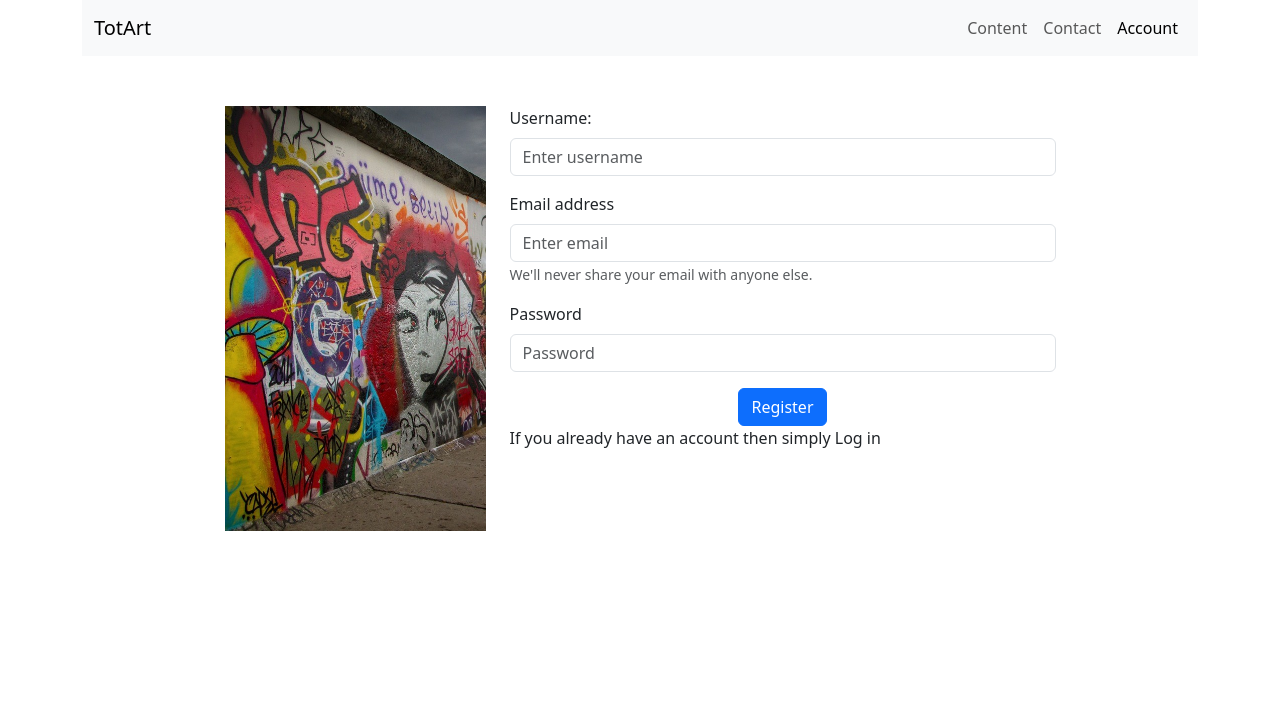
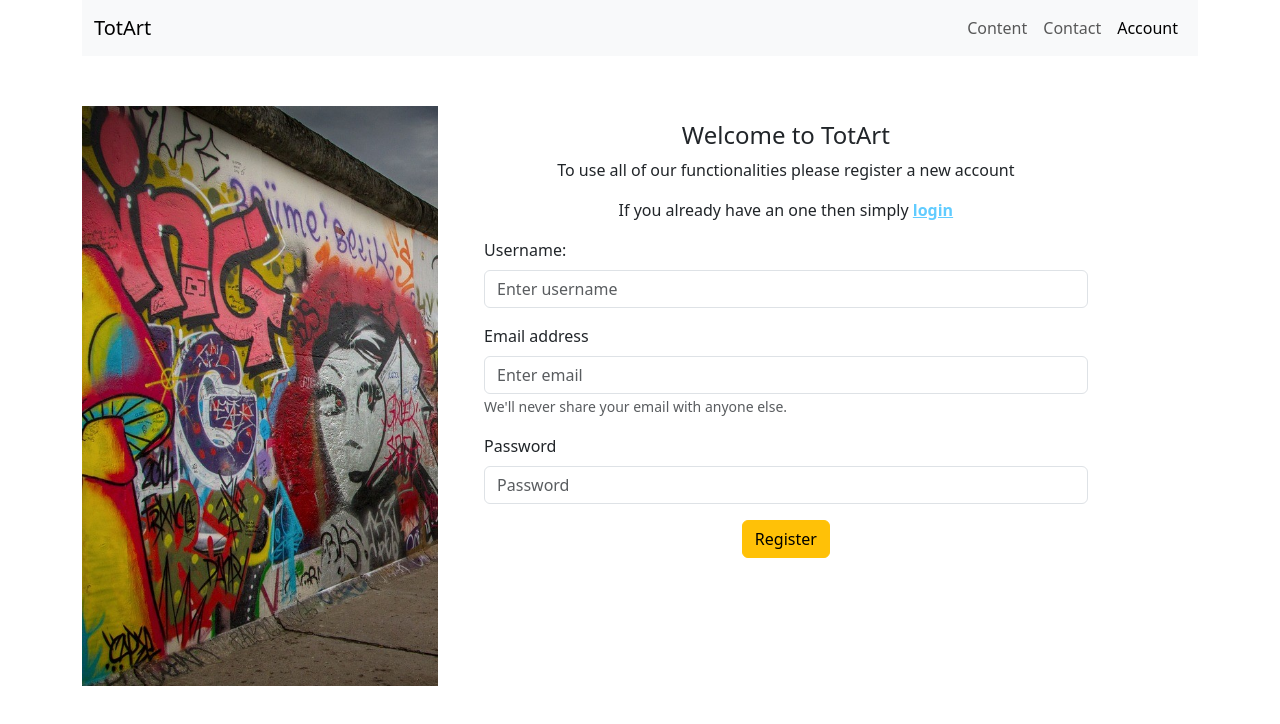
Before and after one commit to RZajacc/totArt, a React (Vite) app in the folder client/: page /account in a window 1280 px wide. Shown: the top 724 px of the page. Built offline with nearby package versions, Linux system fonts and the light colour scheme; the HTML template or start-up script is replaced by a standard one.

Commit message:
added some styling to login and register components

```diff
--- a/client/src/components/Login.tsx
+++ b/client/src/components/Login.tsx
@@ -1,5 +1,6 @@
 import { ChangeEvent, FormEvent, useEffect, useState } from "react";
-import { Button, Form } from "react-bootstrap";
+import { Button, Container, Form } from "react-bootstrap";
+import "../styles/accountPage.css";
 
 type LoginCredentials = {
   email: string;
@@ -91,8 +92,18 @@ function Login({ setLogReg }: Props) {
   };
 
   return (
-    <div>
-      <div>
+    <>
+      <Container className="loginContainer">
+        <div className="welcome-div">
+          <h4>Welcome to TotArt</h4>
+          <p>To use all of our functionalities please login to your account</p>
+          <p className="logreg-paragraph">
+            If you dont have your account yet, please{" "}
+            <span className="statusHandler" onClick={handleChangeState}>
+              register
+            </span>
+          </p>
+        </div>
         <Form onSubmit={handleSubmitLogin}>
           <Form.Group className="mb-3" controlId="formBasicEmail">
             <Form.Label>Email address</Form.Label>
@@ -102,9 +113,6 @@ function Login({ setLogReg }: Props) {
               placeholder="Enter email"
               onChange={handleLoginInput}
             />
-            <Form.Text className="text-muted">
-              We'll never share your email with anyone else.
-            </Form.Text>
           </Form.Group>
 
           <Form.Group className="mb-3" controlId="formBasicPassword">
@@ -118,19 +126,13 @@ function Login({ setLogReg }: Props) {
           </Form.Group>
 
           <div className="text-center">
-            <Button variant="primary" type="submit">
+            <Button variant="warning" type="submit">
               Login
             </Button>
           </div>
         </Form>
-        <p>
-          If you dont have your account yet, please{" "}
-          <span className="statusHandler" onClick={handleChangeState}>
-            Register
-          </span>
-        </p>
-      </div>
-    </div>
+      </Container>
+    </>
   );
 }
 
--- a/client/src/components/Register.tsx
+++ b/client/src/components/Register.tsx
@@ -1,6 +1,7 @@
-import { Button, Form } from "react-bootstrap";
+import { Button, Container, Form } from "react-bootstrap";
 import { ChangeEvent, FormEvent, useState } from "react";
 import { User } from "../types/types";
+import "../styles/accountPage.css";
 
 type Props = {
   setLogReg: (status: string) => void;
@@ -25,7 +26,10 @@ function Register({ setLogReg }: Props) {
     urlencoded.append("userName", newUser.userName);
     urlencoded.append("email", newUser.email);
     urlencoded.append("password", newUser.password);
-    urlencoded.append("userImage", newUser.userImage ? newUser.userImage : "");
+    urlencoded.append(
+      "userImage",
+      "https://res.cloudinary.com/dqdofxwft/image/upload/v1698072044/other/nil6d9iaml3c6hqfdhly.png"
+    );
 
     const requestOptions = {
       method: "POST",
@@ -50,6 +54,17 @@ function Register({ setLogReg }: Props) {
 
   return (
     <>
+      <Container className="loginContainer">
+        <div className="welcome-div">
+          <h4>Welcome to TotArt</h4>
+          <p>To use all of our functionalities please register a new account</p>
+          <p className="logreg-paragraph">
+            If you already have an one then simply{" "}
+            <span className="statusHandler" onClick={handleChangeState}>
+              login
+            </span>
+          </p>
+        </div>
         <Form onSubmit={handleRegisterSubmit}>
           <Form.Group className="mb-3" controlId="formBasicEmail">
             <Form.Label>Username:</Form.Label>
@@ -85,17 +100,12 @@ function Register({ setLogReg }: Props) {
           </Form.Group>
 
           <div className="text-center">
-          <Button variant="primary" type="submit">
+            <Button variant="warning" type="submit">
               Register
             </Button>
           </div>
         </Form>
-      <p>
-        If you already have an account then simply{" "}
-        <span className="statusHandler" onClick={handleChangeState}>
-          Log in
-        </span>
-      </p>
+      </Container>
     </>
   );
 }
--- a/client/src/styles/accountPage.css
+++ b/client/src/styles/accountPage.css
@@ -5,4 +5,32 @@
 .berlin_wall_theme {
     width: 100%;
     height: 100%;
+    /* height: 100%; */
 }
+
+.logreg-paragraph {
+    /* margin-top: 7%; */
+    text-align: center;
+}
+
+.statusHandler {
+    color: #61ccff;
+    font-weight: bold;
+    text-decoration: underline;
+}
+
+.statusHandler:hover {
+    font-size: 1.05rem;
+    cursor: pointer;
+    text-decoration: none;
+    color: #2fd16f;
+}
+
+.loginContainer {
+    padding: 2% 15% 0% 3%;
+}
+
+
+.welcome-div {
+    text-align: center;
+}
--- a/client/src/views/Account.tsx
+++ b/client/src/views/Account.tsx
@@ -36,7 +36,7 @@ function Account() {
     <>
       <Container className="userAuthContainer">
         <Row className="justify-content-center">
-          <Col xs={3}>
+          <Col xs={4}>
             <img
               src="../src/assets/berlin_wall_theme.jpg"
               alt="Berlin wall photo"
@@ -44,7 +44,7 @@ function Account() {
             />
           </Col>
 
-          <Col xs={6}>
+          <Col xs={8}>
             {/* <Button onClick={logout}>Logout</Button> */}
             {LogReg === "register" ? (
               <Register setLogReg={setLogReg} />
```
Lines whose indentation alone changed are shown as unchanged.
